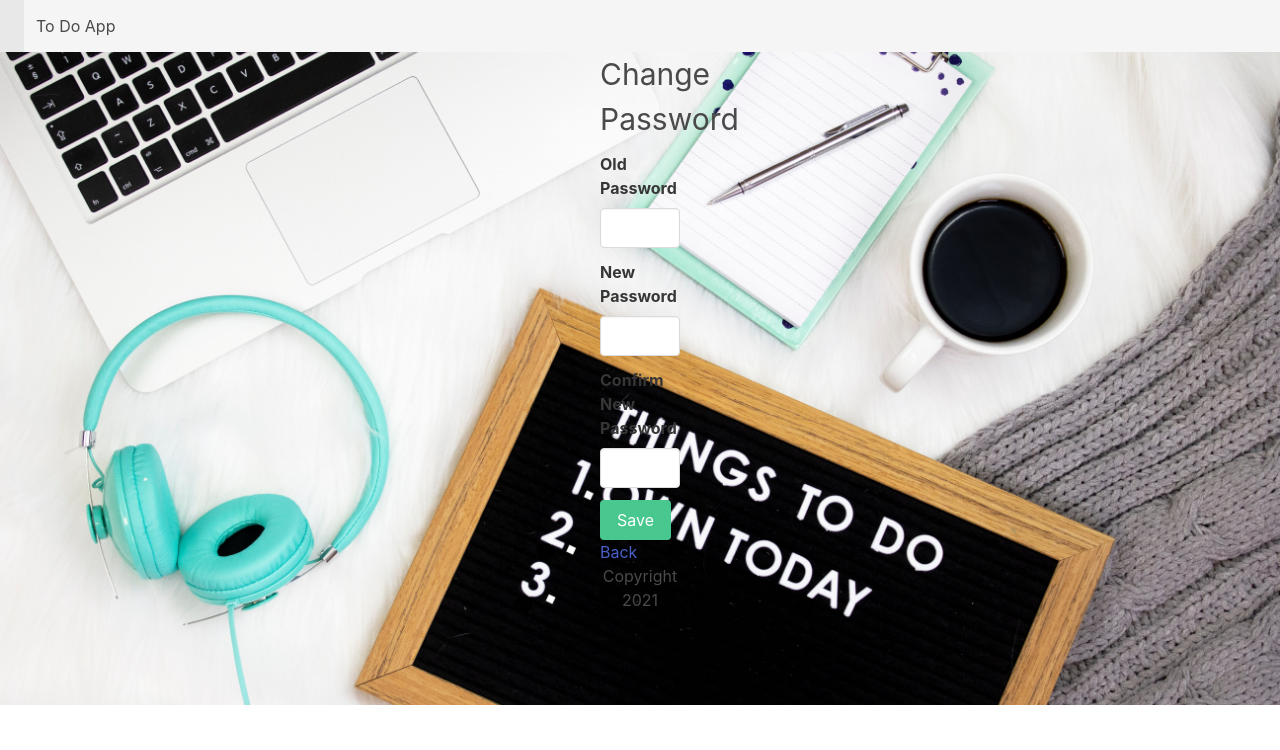
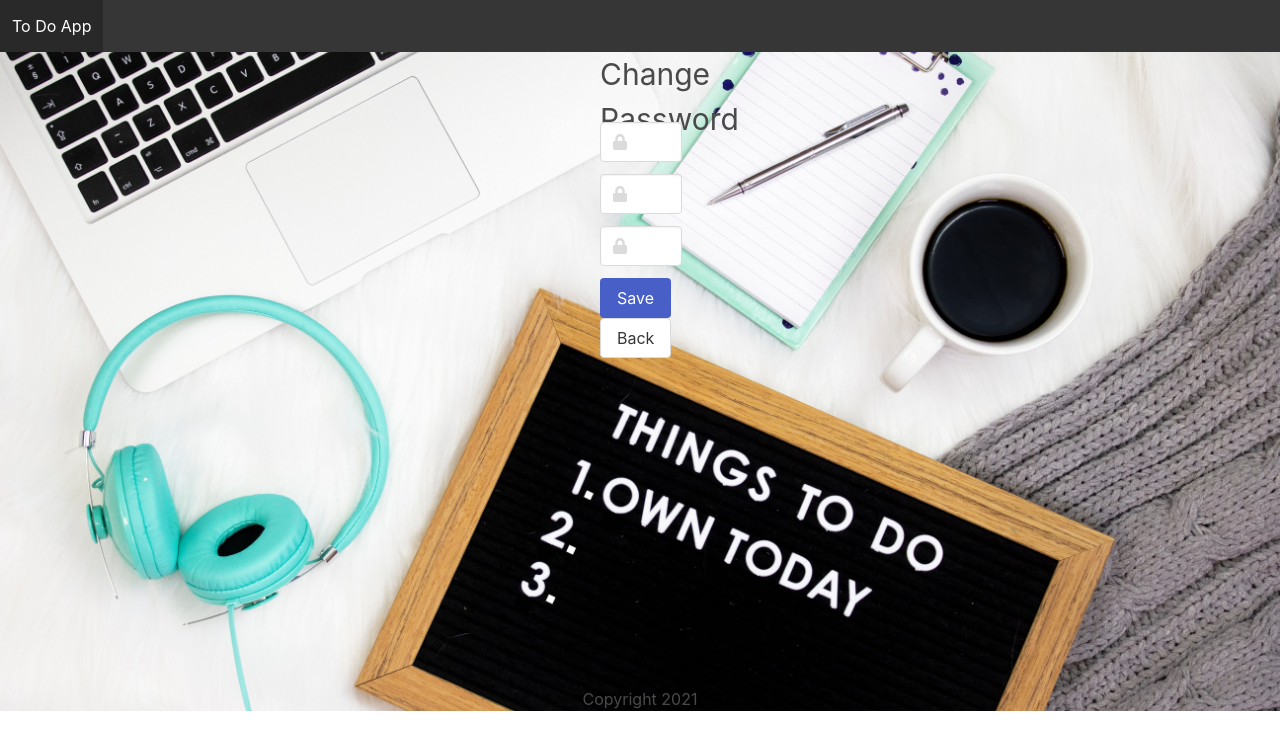
Before and after one commit to Andreea-Paul/todo, a Django app: page /password in a window 1280 px wide. Shown: the top 750 px of the page. Run offline with Django 3.2, Linux system fonts and the light colour scheme; a user stored in the database is signed in; some libraries are stand-ins or nearby versions.

Commit message:
Pretty-ed up

```diff
--- a/todoapp/static/todo/style.css
+++ b/todoapp/static/todo/style.css
@@ -1,3 +1,3 @@
 body{
-    background: white url("images/background.jpg") no-repeat; background-size: cover;
+    background: white url("images/background.jpg") no-repeat; background-size: cover; height: auto;
     }
--- a/todoapp/templates/change_password.html
+++ b/todoapp/templates/change_password.html
@@ -1,12 +1,6 @@
 {% extends "base.html" %}
 {% block content %}
-<nav class="navbar is-light" role="navigation" aria-label="main navigation">
-    <div class="navbar-brand">
-        <a class="navbar-item" href="https://bulma.io">
-
-        </a>
-    </div>
-
+<nav class="navbar is-dark" role="navigation" aria-label="main navigation">
     <div class="navbar-menu">
         <div class="navbar-start">
             <a class="navbar-item">
@@ -17,26 +11,38 @@
 </nav>
 
 
-<div style='text-align: left;padding-left: 600px;padding-right: 600px; height: 653px;'>
-<h1 style="font-size: 30px;height: 100px;">Change Password</h1>
+<div style='text-align: left;padding-left: 600px;padding-right: 600px; height: 635px;'>
+<h1 style="font-size: 30px;height: 70px;">Change Password</h1>
 <form method="post">
     {% csrf_token %}
     <div class="field">
-        <label class="label">Old Password</label>
-        <input class="input" type="password" name="old_password" >
+        <div class="control has-icons-left has-icons-right">
+        <input class="input" type="password" name="old_password" placeholder="Old password">
+        <span class="icon is-small is-left">
+          <i class="fas fa-lock"></i>
+        </span>
+        </div>
     </div>
     <div class="field">
-        <label class="label">New Password</label>
-        <input class="input" type="password" name="new_password1" >
+        <div class="control has-icons-left has-icons-right">
+        <input class="input" type="password" name="new_password1" placeholder="New Password">
+        <span class="icon is-small is-left">
+          <i class="fas fa-lock"></i>
+        </span>
+        </div>
     </div>
     <div class="field">
-        <label class="label">Confirm New Password</label>
-        <input class="input" type="password" name="new_password2" >
+        <div class="control has-icons-left has-icons-right">
+        <input class="input" type="password" name="new_password2" placeholder="Confirm New Password">
+        <span class="icon is-small is-left">
+          <i class="fas fa-lock"></i>
+        </span>
+        </div>
     </div>
 
     <div class="field">
         <p class="control">
-          <button class="button is-success">
+          <button class="button is-link">
             Save
           </button>
         </p>
@@ -54,7 +60,8 @@
 {% endfor %}
 
 {% if request.user.is_authenticated %}
-    <a href="{% url 'home' %}">Back</a>
+    <a class="button" href="{% url 'home' %}">Back</a>
 {% endif %}
+</div>
 
 {% endblock %}
```
Also changed, not shown: todoapp/templates/edit.html (+3 -7 lines), todoapp/templates/home.html (+5 -6 lines), todoapp/templates/login_page.html (+17 -16 lines), todoapp/templates/signup.html (+4 -10 lines).
